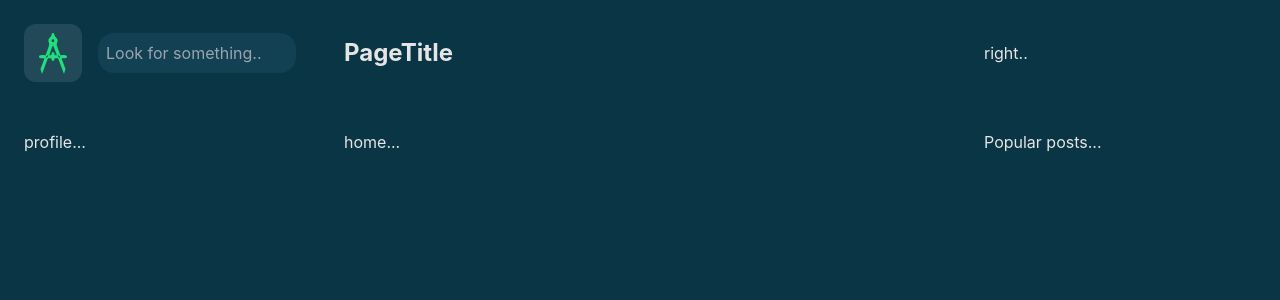
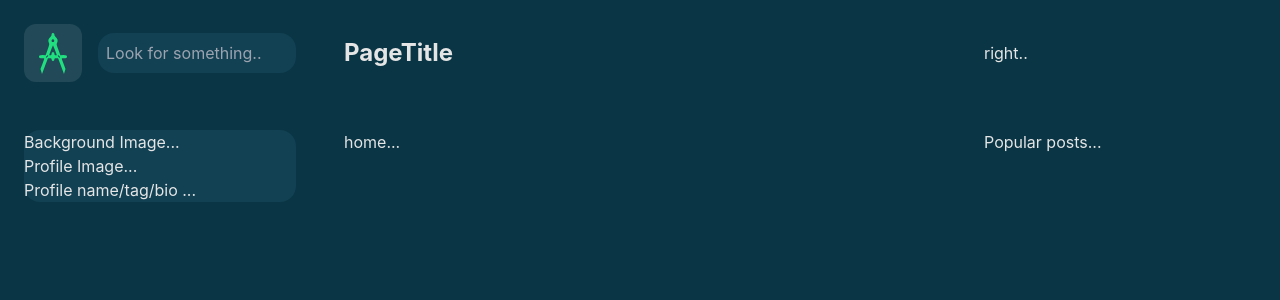
Before and after one commit to orcanicman/thinkr-js, a React (Create React App) app: page / in a window 1280 px wide. Shown: the top 300 px of the page. Built offline with nearby package versions, Linux system fonts and the light colour scheme.

Commit message:
create profile structure

```diff
--- a/src/layouts/components/TopBar/Profile.tsx
+++ b/src/layouts/components/TopBar/Profile.tsx
@@ -1,3 +1,11 @@
 export const Profile = () => {
-  return <div>profile...</div>;
+  return (
+    <div className="flex">
+      <div className="bg-darkTransparentHighlight w-full rounded-2xl  ">
+        <div className="">Background Image...</div>
+        <div className="">Profile Image...</div>
+        <div className="">Profile name/tag/bio ...</div>
+      </div>
+    </div>
+  );
 };
```
